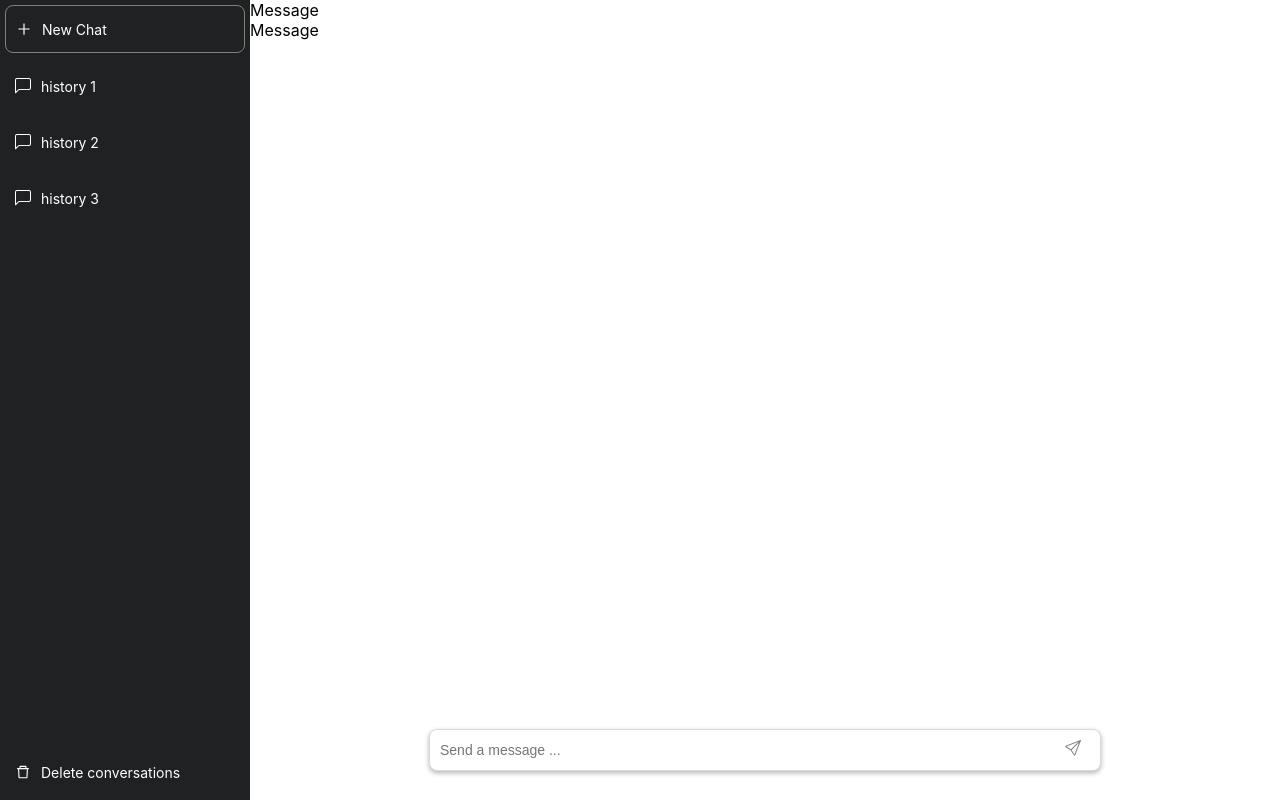
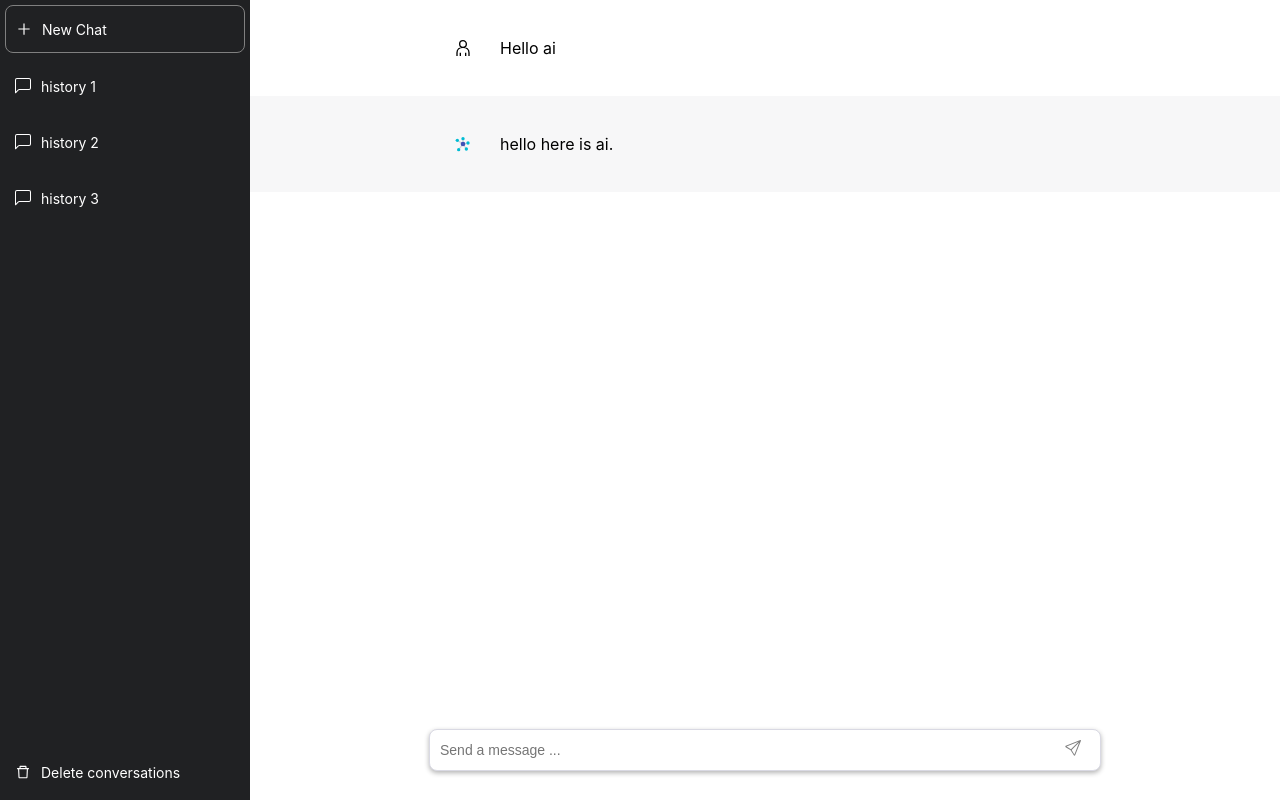
Before and after one commit to oleksandrivanyshyn/express-react-socket.io-ai-chat, a React (Create React App) app in the folder web/: page / in a window 1280 px wide. Built offline with nearby package versions, Linux system fonts and the light colour scheme.

Commit message:
feat: enhance Message component with styles, icons, and animation support

```diff
--- a/web/src/Dashboard/Chat/Message.js
+++ b/web/src/Dashboard/Chat/Message.js
@@ -24,7 +24,19 @@ const SlowText = (props) => {
 };
 
 const Message = ({ content, aiMessage, animate }) => {
-  return <div>Message</div>;
+  return (
+    <div
+      className="message_container"
+      style={{ background: aiMessage ? 'rgb(247, 247, 248)' : 'white' }}
+    >
+      <div className="message_avatar_container">
+        {aiMessage ? <FcMindMap /> : <GrUser />}
+      </div>
+      <p className="message_text">
+        {animate ? <SlowText speed={20} text={content} /> : content}
+      </p>
+    </div>
+  );
 };
 
 export default Message;
```
